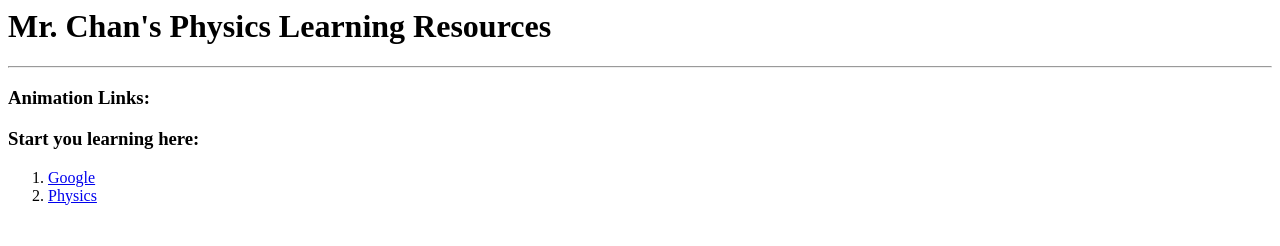
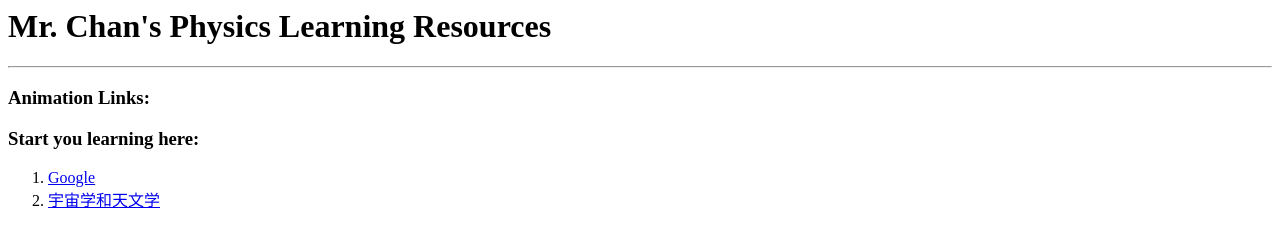
Before and after one commit to chankwlouis/phy4U, a plain HTML site: page index.html in a window 1280 px wide. Drawn offline with Linux system fonts and the light colour scheme.

Commit message:
Update index.html

```diff
--- a/index.html
+++ b/index.html
@@ -9,7 +9,7 @@
 <H3>Start you learning here:</H3>
 <ol>
 <li><a href="http://www.google.com.hk">Google</a>
-<li><a href="http://physics.google.com.hk">Physics</a>
+<li><a href="https://zh.khanacademy.org/science/cosmology-and-astronomy">宇宙学和天文学</a>
 </ol>
 </body>
 </html>
```
